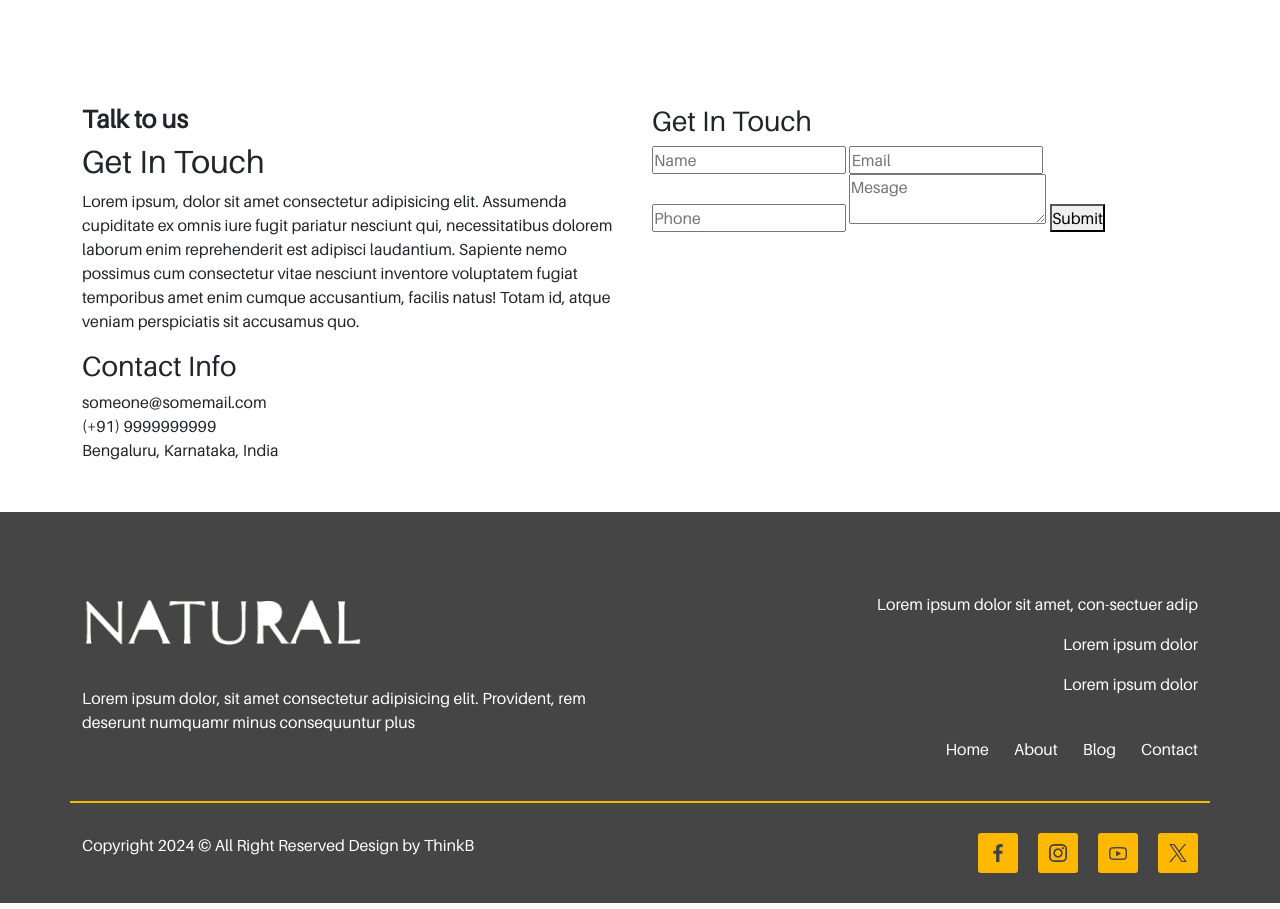
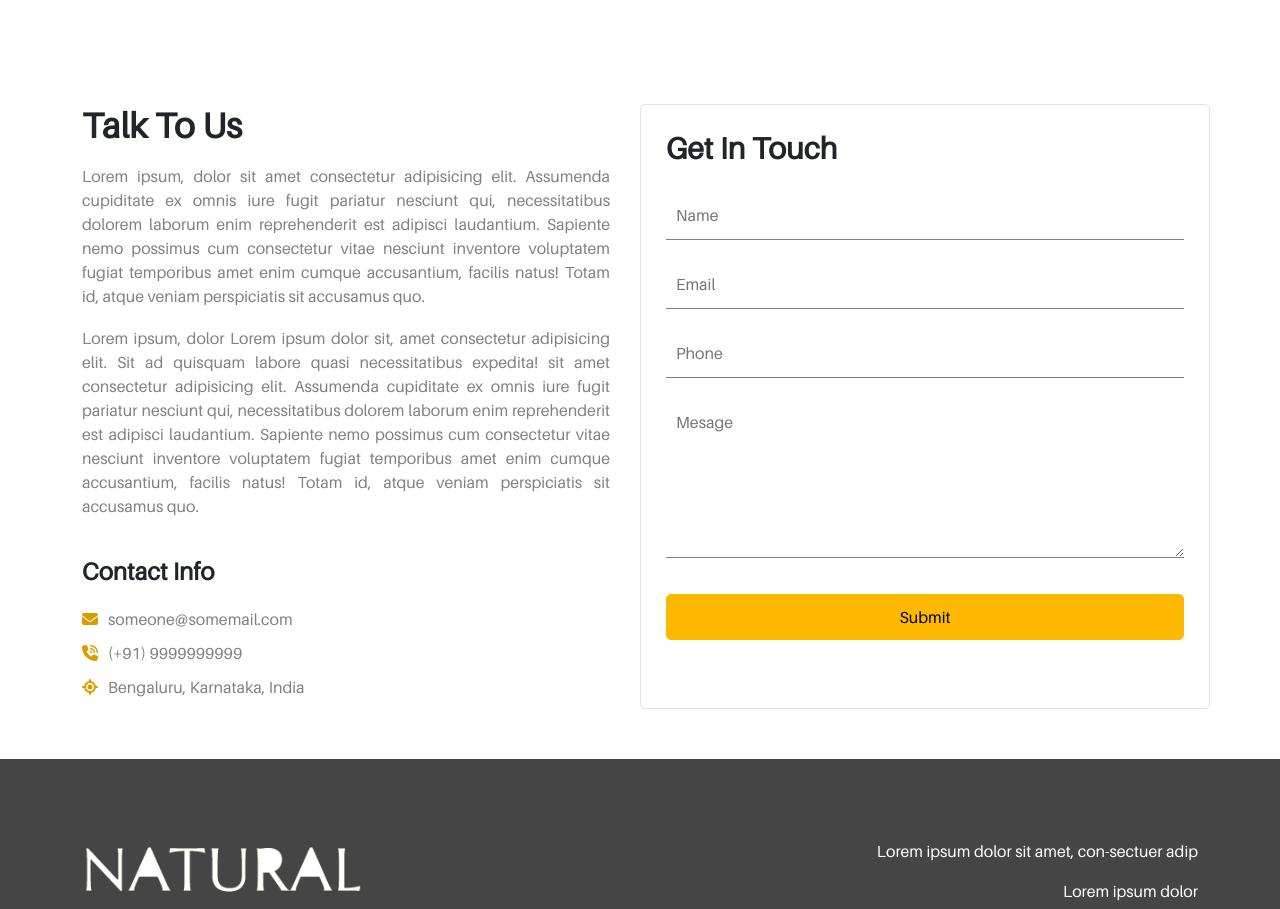
Before and after one commit to adil-shabab/natural-tiger-reserve, a plain HTML site: page contact.html in a window 1280 px wide. Shown: the part 545-1454 px from the top of the page. Drawn offline with nearby package versions, Linux system fonts and the light colour scheme.

Commit message:
contact page completed

```diff
--- a/assets/css/style.css
+++ b/assets/css/style.css
@@ -935,11 +935,78 @@ a:hover{
     position: relative;
     background-color: white;
 }
-.contact_us_section .left_section h4{
-    font-size: 25px;
+.contact_us_section .left_section{
+    padding-right: 30px;
+}
+.contact_us_section .left_section h2{
+    font-size: 35px;
     font-weight: 600;
 }
-@media screen and (max-width: 480px) {
+.contact_us_section .left_section h3{
+    font-size: 24px;
+    margin-top: 40px;
+    font-weight: 600;
+    margin-bottom: 20px;
+}
+.contact_us_section .left_section p{
+    color: rgb(129, 129, 129);
+    font-size: 16px;
+    text-align: justify;
+    margin-top: 18px;
+}
+.contact_us_section .left_section .icon_boxes{
+    margin-top: 20px;
+}
+.contact_us_section .left_section .box{
+    display: flex;
+    align-items: center;
+    margin-bottom: 10px;
+}
+.contact_us_section .left_section .box span{
+    font-size: 16px;
+    margin-left: 10px;
+    color: rgb(129, 129, 129);
+}
+.contact_us_section .left_section .box i{
+    color: #da9c00;
+}
+.contact_us_section .right_section h3{
+    font-size: 30px;
+    font-weight: bold;
+    margin-bottom: 25px;
+}
+.contact_us_section .right_section{
+    border: 1px solid rgb(226, 226, 226);
+    border-radius: 5px;
+    padding: 25px ;
+}
+.contact_us_section .right_section input{
+    width: 100%;
+    border: none ;
+    outline: none;
+    padding: 12px 10px;
+    margin-bottom: 20px;
+    border-bottom: 1px solid gray;
+}
+.contact_us_section .right_section textarea{
+    height: 160px;
+    width: 100%;
+    border: none ;
+    outline: none;
+    padding: 12px 10px;
+    margin-bottom: 20px;
+    border-bottom: 1px solid gray;
+}
+.contact_us_section .right_section button{
+    width: 100%;
+    border: 1px solid var(--primary-color);
+    background-color: var(--primary-color);
+    padding: 10px;
+    border-radius: 5px;
+    color: black;
+    margin-top: 10px;
+}
+@media screen and (max-width: 992px) {
 
     .banner_section_blog h2{
         font-size: 45px;
@@ -949,6 +1016,10 @@ a:hover{
     }
     .banner_section_blog p{
         font-size: 18px;
+    }
+    .contact_us_section .left_section{
+        padding-right: 15px;
+        margin-bottom: 35px;
     }
 
 }
@@ -1116,6 +1187,27 @@ a:hover{
     .blog_details{
         padding: 35px 0px;
     }
+    .contact_us_section{
+        padding: 20px 0px;
+    }
+    .contact_us_section .left_section h2{
+        font-size: 25px;
+    }
+    .contact_us_section .left_section p{
+        font-size: 15px;
+    }
+    .contact_us_section .left_section h3{
+        font-size: 20px;
+    }
+    .contact_us_section .right_section h3{
+        font-size: 23px;
+    }
+    .contact_us_section .right_section{
+        border: none;
+        padding: 15px;
+    }
+
+
 
 
 }
--- a/contact.html
+++ b/contact.html
@@ -65,39 +65,39 @@
     <div class="contact_us_section">
         <div class="container">
             <div class="row">
-                <div class="col-md-6 left_section">
+                <div class="col-lg-6 left_section">
                     <div class="txt_box">
-                        <h4>Talk to us</h4>
-                        <h2>Get In Touch</h2>
+                        <h2>Talk To Us</h2>
                         <p>Lorem ipsum, dolor sit amet consectetur adipisicing elit. Assumenda cupiditate ex omnis iure fugit pariatur nesciunt qui, necessitatibus dolorem laborum enim reprehenderit est adipisci laudantium. Sapiente nemo possimus cum consectetur vitae nesciunt inventore voluptatem fugiat temporibus amet enim cumque accusantium, facilis natus! Totam id, atque veniam perspiciatis sit accusamus quo.</p>
+                        <p>Lorem ipsum, dolor Lorem ipsum dolor sit, amet consectetur adipisicing elit. Sit ad quisquam labore quasi necessitatibus expedita! sit amet consectetur adipisicing elit. Assumenda cupiditate ex omnis iure fugit pariatur nesciunt qui, necessitatibus dolorem laborum enim reprehenderit est adipisci laudantium. Sapiente nemo possimus cum consectetur vitae nesciunt inventore voluptatem fugiat temporibus amet enim cumque accusantium, facilis natus! Totam id, atque veniam perspiciatis sit accusamus quo.</p>
                     </div>
 
                     <div class="icon_boxes">
                         <h3>Contact Info</h3>
                         <div class="box">
+                            <i class="fa-solid fa-envelope"></i>
                             <span>someone@somemail.com</span>
-
                         </div>
                         <div class="box">
+                            <i class="fa-solid fa-phone-volume"></i>
                             <span>(+91) 9999999999</span>
-
                         </div>
                         <div class="box">
+                            <i class="fa-solid fa-location-crosshairs"></i>
                             <span>Bengaluru, Karnataka, India</span>
-
                         </div>
                     </div>
                 </div>
 
-                <div class="col-md-6 right_section">
+                <div class="col-lg-6 right_section">
                     <div class="contact_form">
                         <h3>Get In Touch</h3>
 
-                        <form action="">
-                            <input type="text" placeholder="Name">
-                            <input type="email" placeholder="Email">
-                            <input type="text" placeholder="Phone">
-                            <textarea name="" id="" placeholder="Mesage"></textarea>
+                        <form action="#">
+                            <input required type="text" placeholder="Name">
+                            <input required type="email" placeholder="Email">
+                            <input required type="text" placeholder="Phone">
+                            <textarea required name="" id="" placeholder="Mesage"></textarea>
 
                             <button>Submit</button>
                         </form>
```
